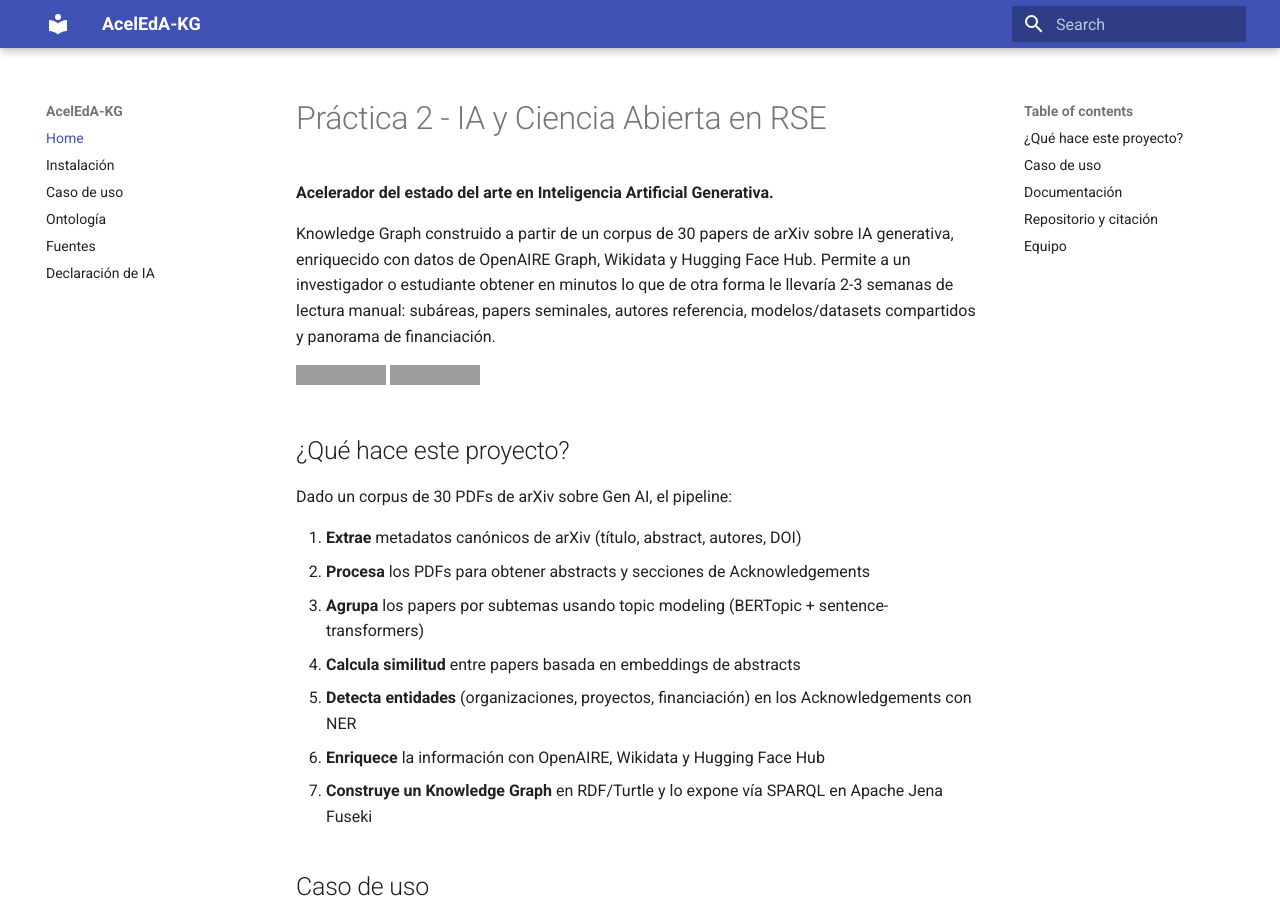
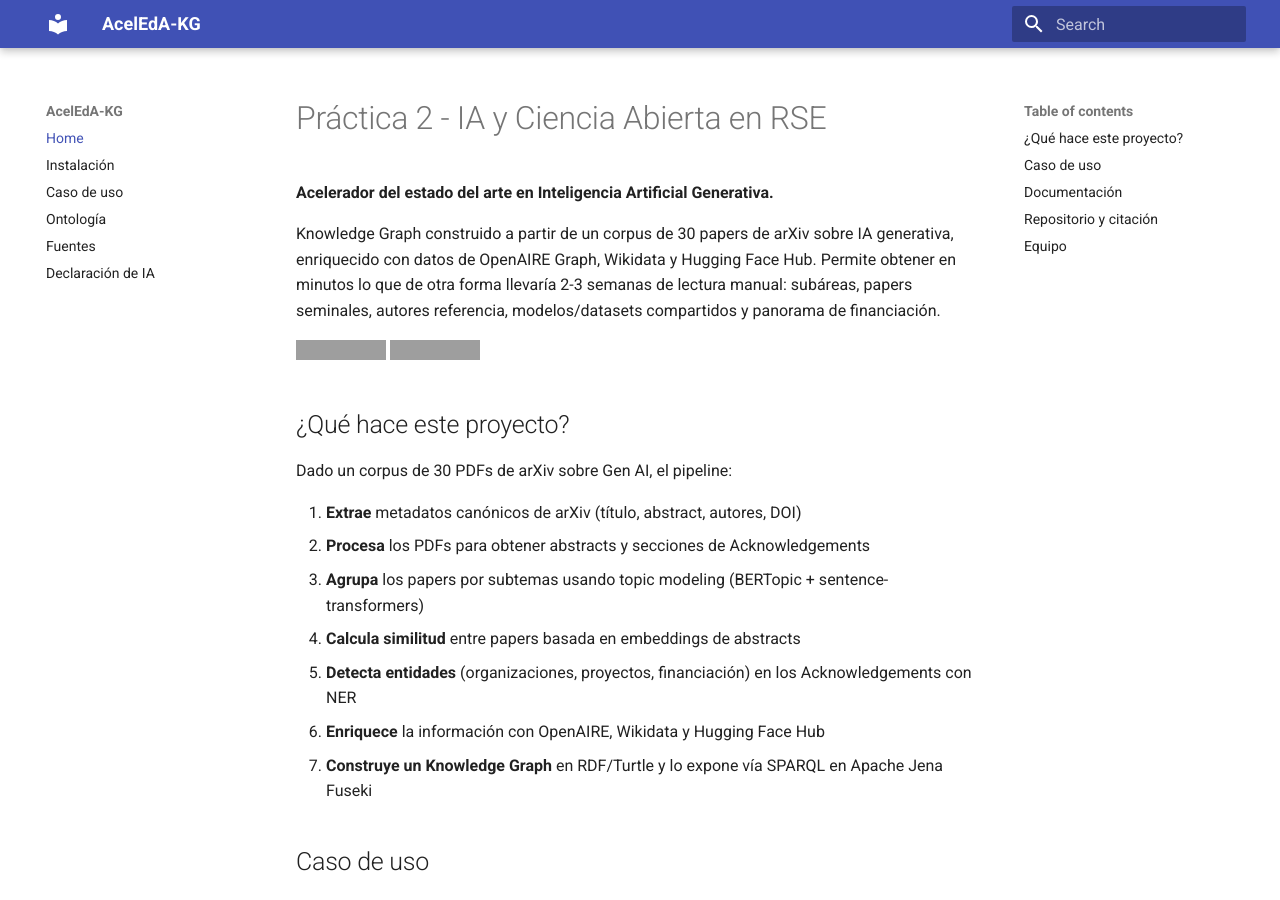
Before and after one commit to mamsss121/osai-2026-kg-genai, an MkDocs documentation site: the page built from docs/index.md, in a window 1280 px wide and 900 px high. Built offline with MkDocs 1.6.1 and Material for MkDocs 9.7.7, drawn with Linux system fonts in a browser that asks for light colours; grey boxes are pictures that could not be loaded.

Commit message:
Updated home in docs

```diff
--- a/docs/index.md
+++ b/docs/index.md
@@ -2,7 +2,7 @@
 
 **Acelerador del estado del arte en Inteligencia Artificial Generativa.**
 
-Knowledge Graph construido a partir de un corpus de 30 papers de arXiv sobre IA generativa, enriquecido con datos de OpenAIRE Graph, Wikidata y Hugging Face Hub. Permite a un investigador o estudiante obtener en minutos lo que de otra forma le llevaría 2-3 semanas de lectura manual: subáreas, papers seminales, autores referencia, modelos/datasets compartidos y panorama de financiación.
+Knowledge Graph construido a partir de un corpus de 30 papers de arXiv sobre IA generativa, enriquecido con datos de OpenAIRE Graph, Wikidata y Hugging Face Hub. Permite obtener en minutos lo que de otra forma llevaría 2-3 semanas de lectura manual: subáreas, papers seminales, autores referencia, modelos/datasets compartidos y panorama de financiación.
 
 [![DOI](https://zenodo.org/badge/1221481993.svg)](https://doi.org/10.5281/zenodo.20363978)
 [![License: MIT](https://img.shields.io/badge/License-MIT-yellow.svg)](https://github.com/mamsss121/osai-2026-kg-genai/blob/main/LICENSE)
```
